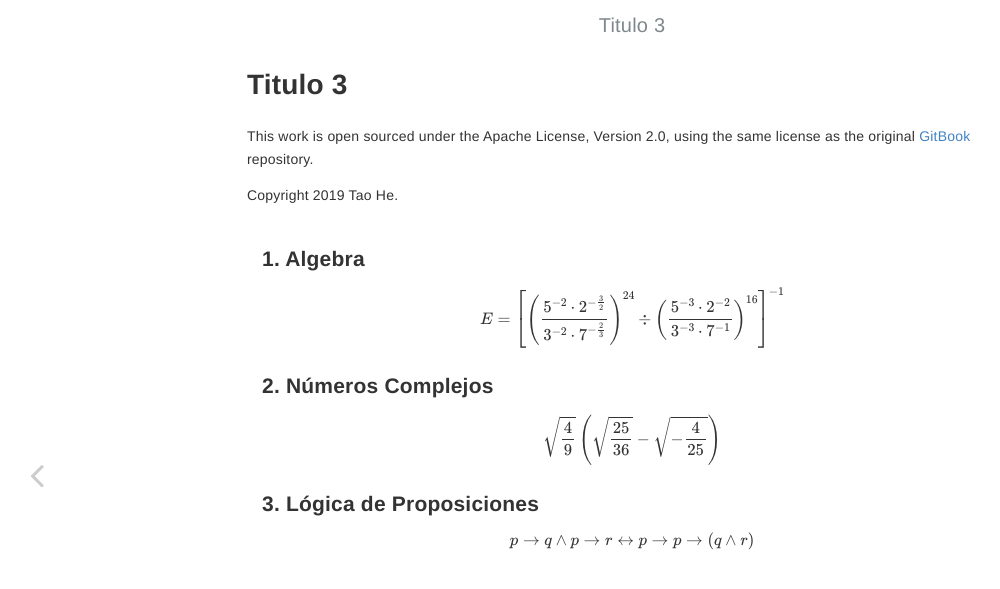
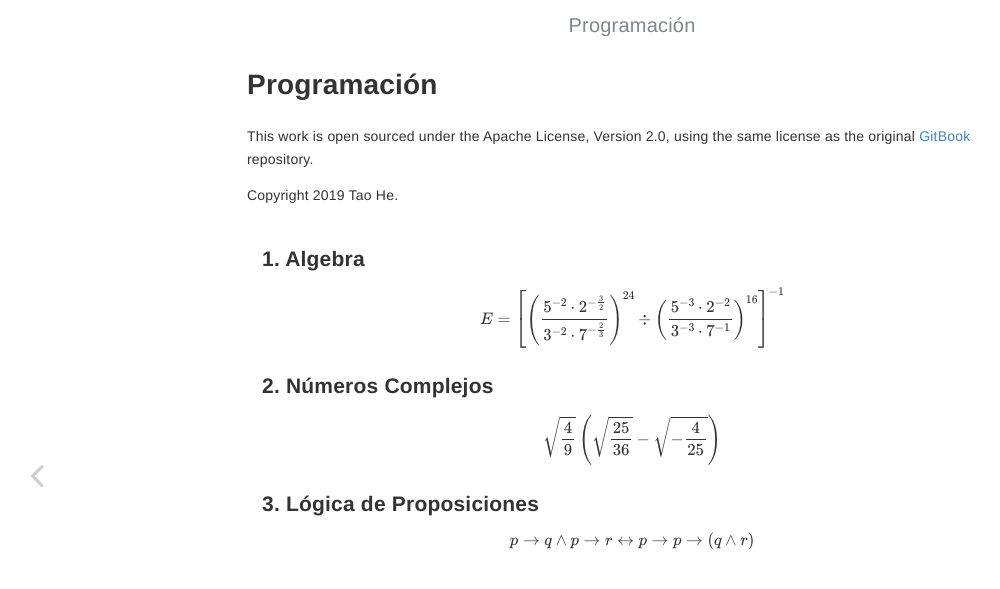
Before and after one commit to JesusCoya/JesusCoya.github.io, a Jekyll site: the page built from _posts/2019-04-29-license.md, in a window 1280 px wide. Shown: the top 589 px of the page, without its empty margins (8-1008 px from the left). Built offline with Jekyll 4.4.1, drawn with Linux system fonts in a browser that asks for light colours; formulas are drawn with MathJax 3.

Commit message:
Update 2019-04-29-license.md

```diff
--- a/_posts/2019-04-29-license.md
+++ b/_posts/2019-04-29-license.md
@@ -1,5 +1,5 @@
 ---
-title: Titulo 3
+title: Programación
 author: Tao He
 date: 2019-04-29
 category: Física
```
